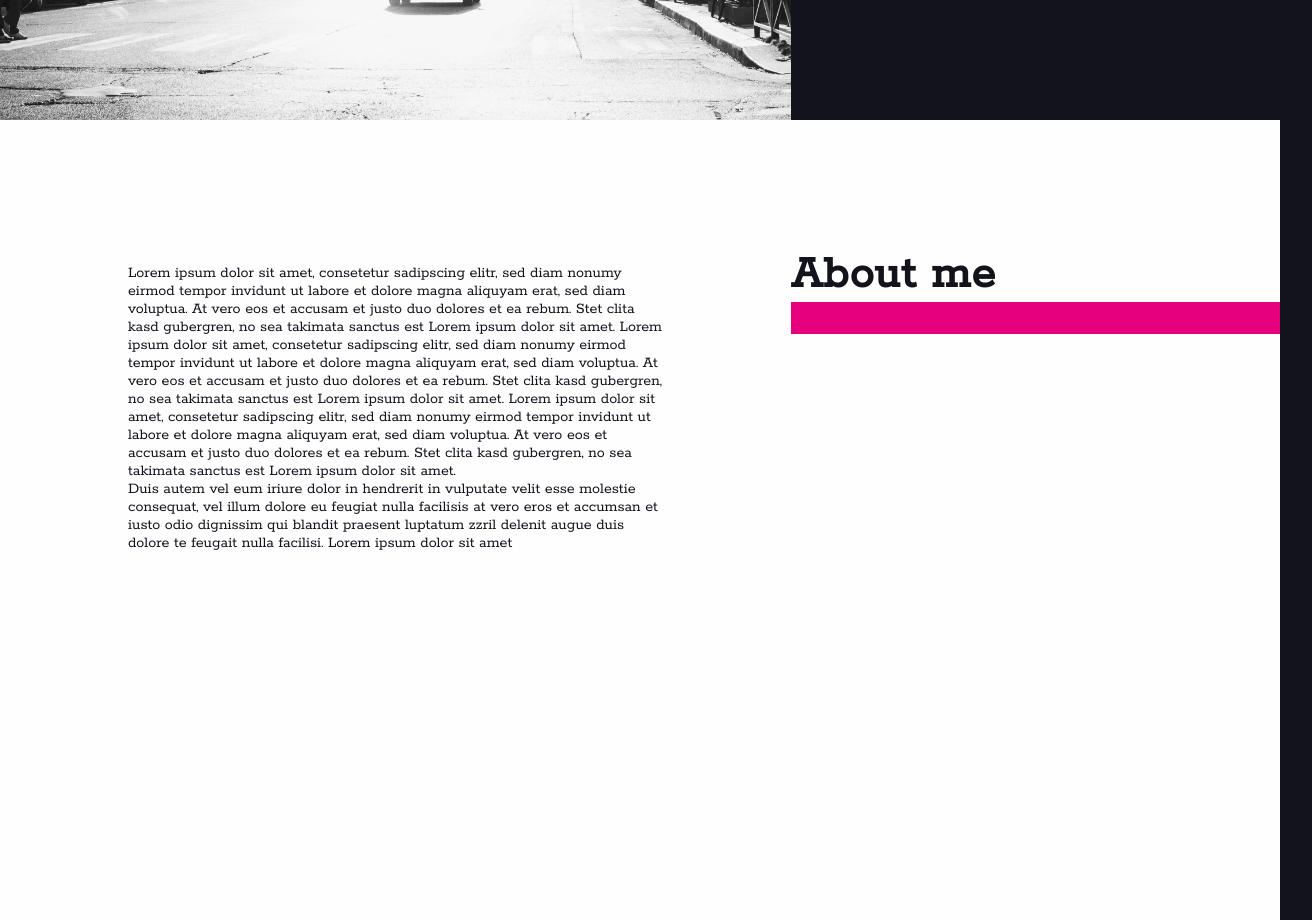
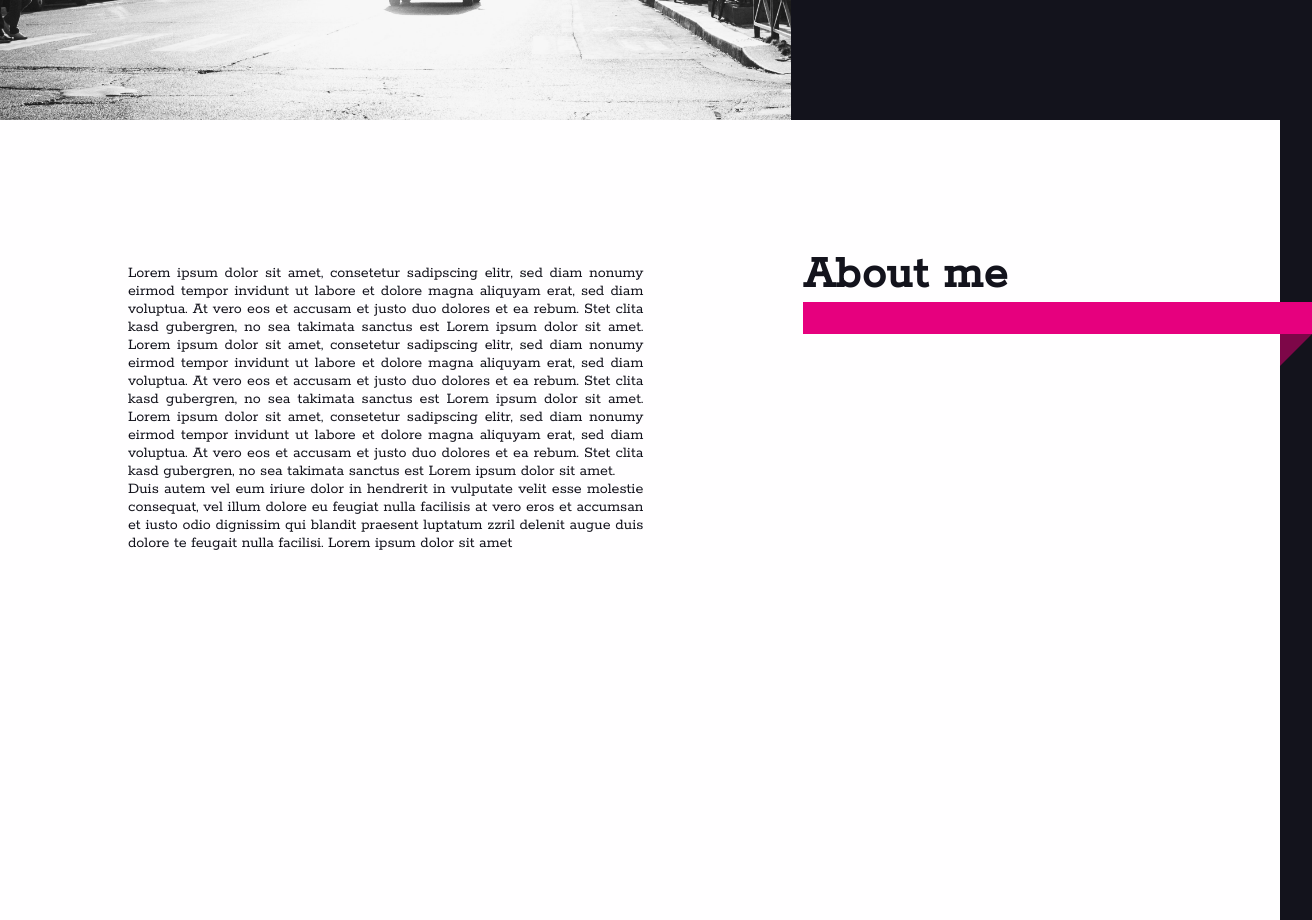
Before and after one commit to bitionaire/bitionaire.org, a React (Create React App) app: page / in a window 1280 px wide. Shown: the part 680-1600 px from the top of the page, 1312 px wide, since content can reach past the window. Built offline with nearby package versions, Linux system fonts and the light colour scheme.

Commit message:
Few more css tweaks

```diff
--- a/src/components/AboutMe/AboutMe.scss
+++ b/src/components/AboutMe/AboutMe.scss
@@ -1,10 +1,8 @@
 @import '../../styles/colors.scss';
 @import '../../styles/dimensions.scss';
 
-$stage__alias__padding: .5em;
+$stage__alias__padding: $padding__default--vertical;
 $stage__alias__padding-left: 4 * $stage__alias__padding;
-
-$stage__alias__triangle-size: 2em;
 
 .about-me {
   display: flex;
@@ -20,11 +18,13 @@ $stage__alias__triangle-size: 2em;
 
 .about-me__text > p {
   padding: 10vw;
+  text-align: justify;
 }
 
 .about-me__aside {
   flex: $golden-ratio__number__short-side 0 0;
   padding-top: 10vw;
+  padding-left: $padding__default;
 }
 
 .about-me__aside > h1 {
@@ -35,7 +35,30 @@ $stage__alias__triangle-size: 2em;
 }
 
 .about-me__heading-underline {
+  position: relative;
   background: $color__highlight;
   height: 2em;
   width: 100%;
 }
+
+.about-me__heading-underline::before {
+  content: ' ';
+  position: absolute;
+  right: -$size__triangle;
+  top: 0;
+  width: $size__triangle;
+  height: 2 * $padding__default--vertical + 1em;
+  background: $color__highlight;
+}
+
+.about-me__heading-underline::after {
+  content: ' ';
+  position: absolute;
+  right: -$size__triangle;
+  top: 2*$padding__default--vertical+1em;
+  width: 0;
+  height: 0;
+  border-style: solid;
+  border-width: $size__triangle $size__triangle 0 0 ;
+  border-color: $color__highlight--darken transparent transparent transparent ;
+}
--- a/src/components/Stage/Stage.scss
+++ b/src/components/Stage/Stage.scss
@@ -1,10 +1,5 @@
 @import '../../styles/colors.scss';
 @import '../../styles/dimensions.scss';
-
-$stage__alias__padding: .5em;
-$stage__alias__padding-left: 4 * $stage__alias__padding;
-
-$stage__alias__triangle-size: 2em;
 
 .stage {
   display: flex;
@@ -28,8 +23,8 @@ $stage__alias__triangle-size: 2em;
   color: $color__black;
 
   text-align: right;
-  padding-top: calc(38.2vh + #{$stage__alias__padding});
-  padding-right: 2 * $stage__alias__padding-left;
+  padding-top: calc(38.2vh + #{$padding__default--vertical});
+  padding-right: 2 * $padding__default;
 }
 
 .stage__content {
@@ -53,35 +48,35 @@ $stage__alias__triangle-size: 2em;
   background: $color__highlight;
 
   margin: 0;
-  padding: $stage__alias__padding 0 $stage__alias__padding $stage__alias__padding-left;
+  padding: $padding__default--vertical 0 $padding__default--vertical $padding__default;
 }
 
 .stage__alias::before {
   content: ' ';
   position: absolute;
-  left: -$stage__alias__triangle-size;
+  left: -$size__triangle;
   top: 0;
-  width: $stage__alias__triangle-size;
-  height: 2 * $stage__alias__padding + 1em;
+  width: $size__triangle;
+  height: 2 * $padding__default--vertical + 1em;
   background: $color__highlight;
 }
 
 .stage__alias::after {
   content: ' ';
   position: absolute;
-  left: -$stage__alias__triangle-size;
-  top: 2*$stage__alias__padding+1em;
+  left: -$size__triangle;
+  top: 2*$padding__default--vertical+1em;
   width: 0;
   height: 0;
   border-style: solid;
-  border-width: 0 $stage__alias__triangle-size $stage__alias__triangle-size 0;
+  border-width: 0 $size__triangle $size__triangle 0;
   border-color: transparent $color__highlight--darken transparent transparent;
 }
 
 .stage__attributes {
   list-style: none;
-  padding: 0 0 0 $stage__alias__padding-left;
-  margin: $stage__alias__triangle-size 0 0;
+  padding: 0 0 0 $padding__default;
+  margin: $size__triangle 0 0;
 }
 
 .stage__attribute-header {
--- a/src/styles/dimensions.scss
+++ b/src/styles/dimensions.scss
@@ -1,2 +1,7 @@
 $golden-ratio__number__long-side: 1.618;
 $golden-ratio__number__short-side: 1;
+
+$padding__default: 2em;
+$padding__default--vertical: $padding__default/4;
+
+$size__triangle: 2em;
```
